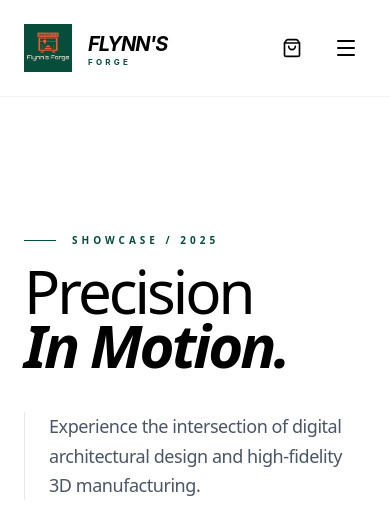
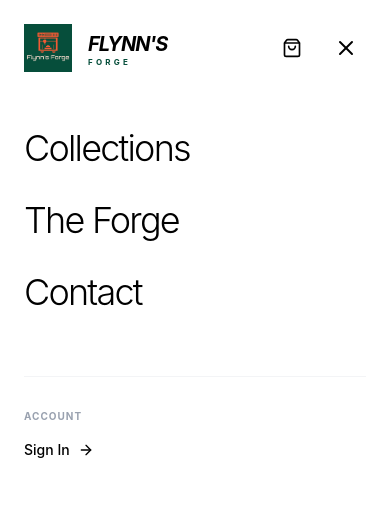
Before and after one commit to reedstew/o3den_prints, a Next.js app: page / in a window 390 px wide. Both pictures are taken after a click on the button 346 px from the left and 48 px from the top of the page. Shown: the top 510 px of the page. Built offline with nearby package versions, Linux system fonts and the light colour scheme.

Commit message:
new header for mobile nav

```diff
--- a/components/Header.tsx
+++ b/components/Header.tsx
@@ -2,11 +2,13 @@
 
 import Link from 'next/link';
 import Image from 'next/image';
-import { ShoppingBag, Search, Menu } from 'lucide-react';
+import { ShoppingBag, Search, Menu, X, ArrowRight } from 'lucide-react'; // Added X and ArrowRight
 import { useShop } from '@/context/ShopContext';
+import { useState } from 'react'; // Import useState
 
 export default function Header() {
     const { toggleCart, cart } = useShop();
+    const [isMobileMenuOpen, setIsMobileMenuOpen] = useState(false);
 
     // Calculate total item count
     const itemCount = cart.reduce((acc, item) => acc + item.quantity, 0);
@@ -17,7 +19,7 @@ export default function Header() {
 
                 {/* --- BRAND IDENTITY --- */}
                 <div className="flex items-center gap-12">
-                    <Link href="/" className="group flex items-center gap-4">
+                    <Link href="/" className="group flex items-center gap-4 z-[110] relative">
                         <div className="relative w-12 h-12 md:w-16 md:h-16">
                             {/* Ensure width/height matches your actual logo ratio */}
                             <Image
@@ -37,6 +39,7 @@ export default function Header() {
                         </div>
                     </Link>
 
+                    {/* Desktop Navigation */}
                     <div className="hidden md:flex gap-10 text-[10px] font-bold uppercase tracking-[0.2em] text-gray-400">
                         <Link href="/shop" className="hover:text-black transition-colors">Collections</Link>
                         <Link href="/about" className="hover:text-black transition-colors">The Forge</Link>
@@ -45,7 +48,7 @@ export default function Header() {
                 </div>
 
                 {/* --- UTILITIES --- */}
-                <div className="flex items-center gap-6">
+                <div className="flex items-center gap-6 z-[110] relative">
                     <div className="hidden sm:flex items-center gap-6 border-r border-gray-200 pr-6 mr-2">
                         <Search className="w-4 h-4 text-black cursor-pointer hover:text-[#064e3b] transition-colors" />
                     </div>
@@ -65,11 +68,57 @@ export default function Header() {
                         </span>
                     </button>
 
-                    <button className="md:hidden p-2">
-                        <Menu className="w-6 h-6 text-black" />
+                    {/* MOBILE MENU TOGGLE */}
+                    <button
+                        onClick={() => setIsMobileMenuOpen(!isMobileMenuOpen)}
+                        className="md:hidden p-2 hover:bg-gray-100 rounded-full transition-colors"
+                    >
+                        {isMobileMenuOpen ? (
+                            <X className="w-6 h-6 text-black" />
+                        ) : (
+                            <Menu className="w-6 h-6 text-black" />
+                        )}
                     </button>
                 </div>
             </nav>
+
+            {/* --- MOBILE MENU OVERLAY --- */}
+            {isMobileMenuOpen && (
+                <div className="fixed inset-0 top-0 bg-white z-[100] pt-32 px-6 md:hidden animate-in slide-in-from-top-10 duration-200 h-screen overflow-y-auto">
+                    <div className="flex flex-col space-y-8">
+                        <MobileLink href="/shop" onClick={() => setIsMobileMenuOpen(false)}>
+                            Collections
+                        </MobileLink>
+                        <MobileLink href="/about" onClick={() => setIsMobileMenuOpen(false)}>
+                            The Forge
+                        </MobileLink>
+                        <MobileLink href="/contact" onClick={() => setIsMobileMenuOpen(false)}>
+                            Contact
+                        </MobileLink>
+
+                        <div className="pt-8 border-t border-gray-100 mt-8 space-y-4">
+                            <p className="text-[10px] font-bold uppercase tracking-widest text-gray-400">Account</p>
+                            <Link href="/login" className="flex items-center gap-2 text-sm font-medium">
+                                Sign In <ArrowRight className="w-4 h-4" />
+                            </Link>
+                        </div>
+                    </div>
+                </div>
+            )}
         </header>
     );
 }
+
+// Helper component for consistent mobile link styling
+function MobileLink({ href, children, onClick }: { href: string; children: React.ReactNode; onClick: () => void }) {
+    return (
+        <Link
+            href={href}
+            onClick={onClick}
+            className="text-4xl font-light tracking-tighter hover:text-[#064e3b] transition-colors flex items-center justify-between group"
+        >
+            {children}
+            <ArrowRight className="w-6 h-6 opacity-0 -translate-x-4 group-hover:opacity-100 group-hover:translate-x-0 transition-all duration-300 text-[#064e3b]" />
+        </Link>
+    );
+}
```
